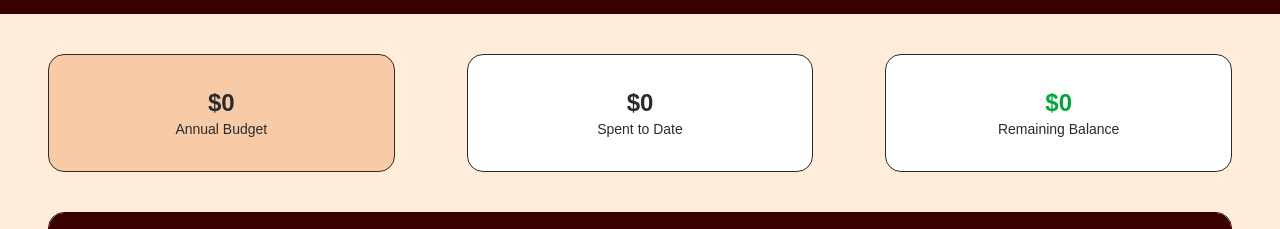
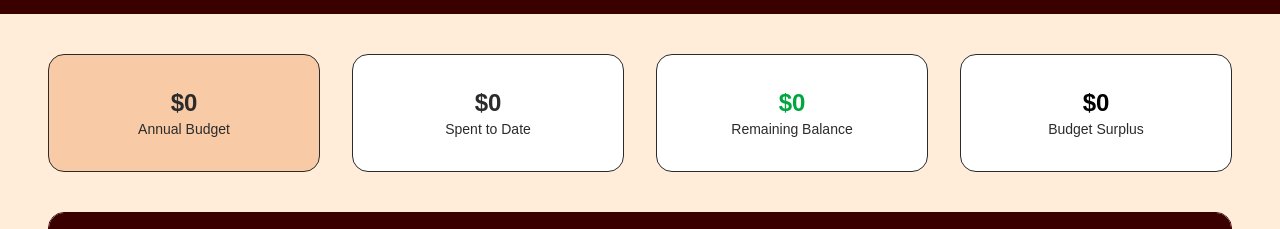
Before and after one commit to 404-Project-Not-Found/Scheduling-of-Care, a Next.js app: page /calendar_dashboard/budget_report in a window 1280 px wide. Shown: the part 230-459 px from the top of the page. Built offline with nearby package versions, Linux system fonts and the light colour scheme; no server answers.

Commit message:
Update frontend for budget

```diff
--- a/src/app/calendar_dashboard/budget_report/page.tsx
+++ b/src/app/calendar_dashboard/budget_report/page.tsx
@@ -270,7 +270,7 @@ function BudgetReportInner() {
         {/* Main content */}
         <div className="w-full px-12 py-10">
           {/* Tiles */}
-          <div className="grid grid-cols-1 md:grid-cols-3 gap-18 mb-10 text-center">
+          <div className="grid grid-cols-1 md:grid-cols-4 gap-8 mb-10 text-center">
             <div className="rounded-2xl border px-6 py-8 bg-[#F8CBA6]">
               {role === 'management' && isEditing ? (
                 <>
@@ -311,8 +311,14 @@ function BudgetReportInner() {
               </div>
               <div className="text-sm">Remaining Balance</div>
             </div>
+            {/* Need to change - budget surplus is unallocated funds */}
+            <div className="rounded-2xl border px-6 py-8 bg-white">
+              <div className="text-2xl font-bold text-black">
+                ${effectiveAllocated.toLocaleString()}
+              </div>
+              <div className="text-sm">Budget Surplus</div>
+            </div>
           </div>
-
           {/* Table */}
           <div className="rounded-2xl border border-[#3A0000] bg-white overflow-hidden">
             <table className="w-full text-left text-sm bg-white">
```
